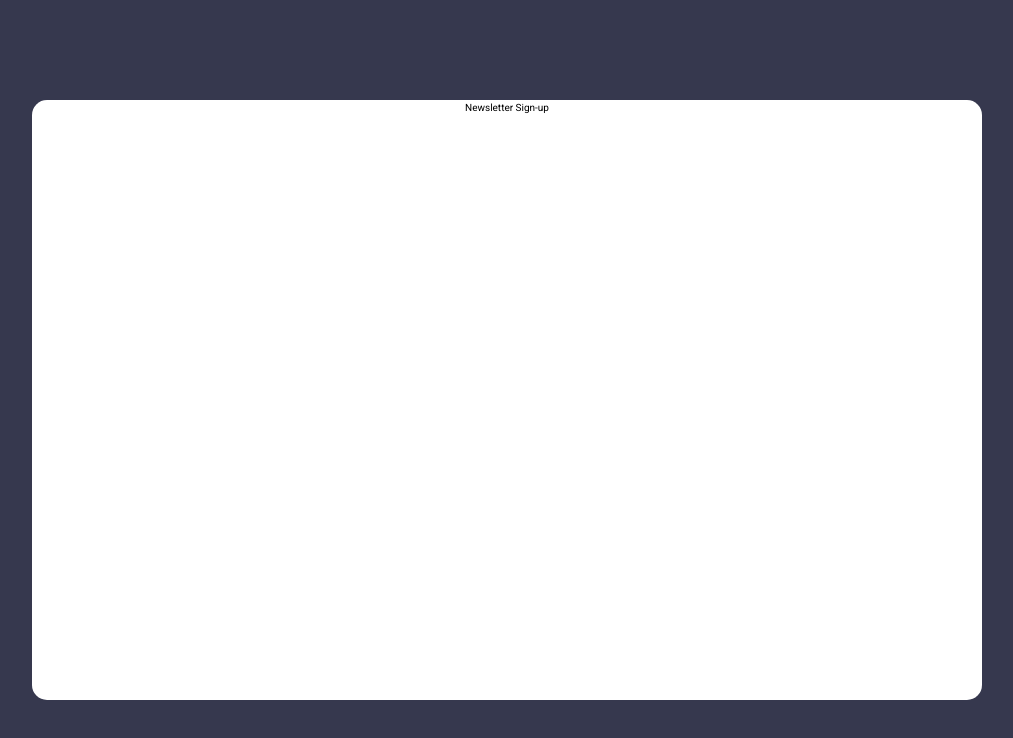
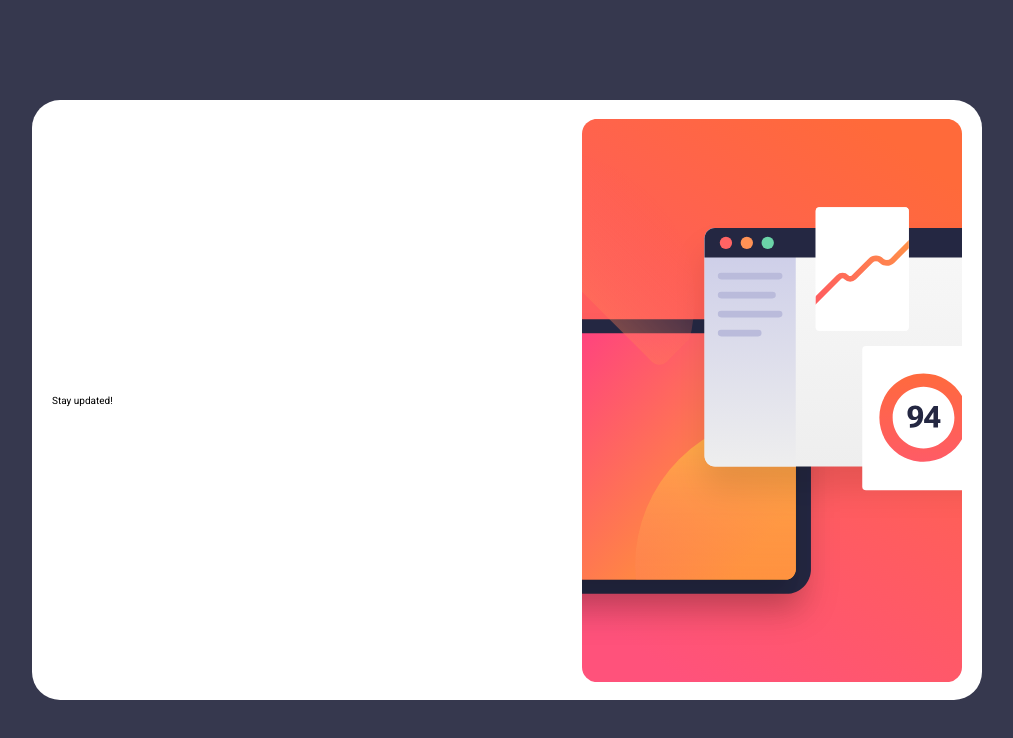
Before and after one commit to pkthunder87/newsletter-sign-up, a React (Vite) app: page / in a window 1280 px wide. Shown: the top 738 px of the page, without its empty margins (133-1146 px from the left). Built offline with nearby package versions, Linux system fonts and the light colour scheme.

Commit message:
Feat: Add desktop illustration image

```diff
--- a/src/App.jsx
+++ b/src/App.jsx
@@ -1,7 +1,14 @@
 function App() {
   return (
-    <div className=" grid h-[60rem]  w-[95rem] justify-center rounded-3xl bg-frontend-white">
-      Newsletter Sign-up
+    <div className=" grid h-[60rem] w-[95rem] grid-cols-[50%_50%] items-center rounded-[28px] bg-frontend-white px-8 pt-0">
+      <div>Stay updated!</div>
+      <div className="grid">
+        <img
+          className="-mr-4 scale-95 justify-self-end"
+          src="./illustration-sign-up-desktop.svg"
+          alt="Charts illustration"
+        />
+      </div>
     </div>
   );
 }
```
